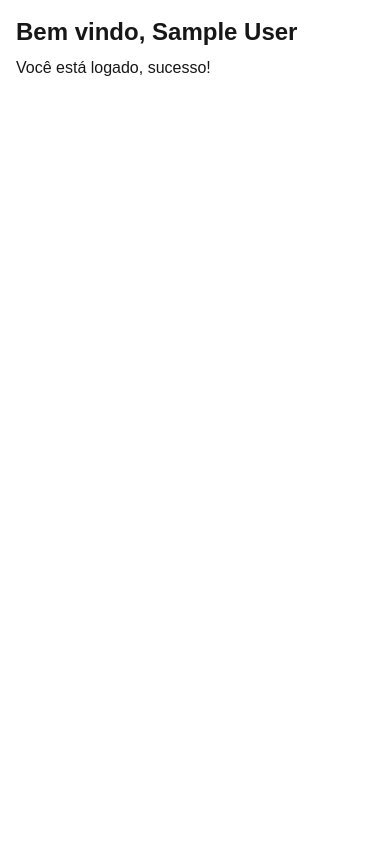
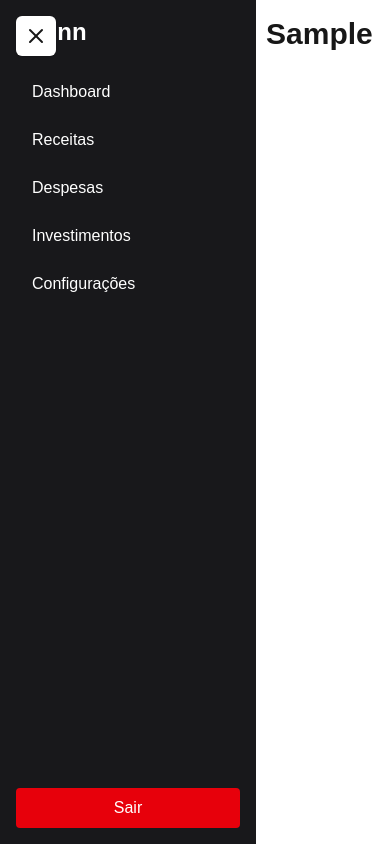
Before and after one commit to will10iam/72finn-app, a Next.js app: page /dashboard in a window 390 px wide. Built offline with nearby package versions, Linux system fonts and the light colour scheme; no server answers; sample sign-in values are in the browser's storage.

Commit message:
feat: criando sidebar responsivo

```diff
--- a/package.json
+++ b/package.json
@@ -13,11 +13,14 @@
 		"@auth/prisma-adapter": "^2.9.1",
 		"@prisma/client": "^6.2.1",
 		"bcrypt": "^6.0.0",
+		"clsx": "^2.1.1",
+		"lucide-react": "^0.523.0",
 		"next": "15.3.3",
 		"next-auth": "^4.24.11",
 		"prisma": "^6.2.1",
 		"react": "^19.0.0",
-		"react-dom": "^19.0.0"
+		"react-dom": "^19.0.0",
+		"tailwind-merge": "^3.3.1"
 	},
 	"devDependencies": {
 		"@eslint/eslintrc": "^3",
--- a/src/app/dashboard/page.tsx
+++ b/src/app/(private)/dashboard/page.tsx
@@ -1,5 +1,5 @@
 import { getServerSession } from "next-auth";
-import { authOptions } from "../api/auth/[...nextauth]/route";
+import { authOptions } from "../../api/auth/[...nextauth]/route";
 import { redirect } from "next/navigation";
 
 export default async function DashboardPage() {
@@ -10,9 +10,8 @@ export default async function DashboardPage() {
 	}
 
 	return (
-		<main className="p-4">
-			<h1 className="text-2xl font-bold">Bem vindo, {session.user?.name}</h1>
-			<p className="mt-2">Você está logado, sucesso!</p>
+		<main className="pl-20 lg:p-4 flex flex-col items-center justify-center">
+			<h1 className="text-3xl font-bold">Bem vindo, {session.user?.name}</h1>
 		</main>
 	);
 }
--- /dev/null
+++ b/src/app/(private)/layout.tsx
@@ -0,0 +1,23 @@
+"use client";
+
+import Sidebar from "@/components/sidebar";
+import { SessionProvider } from "next-auth/react";
+
+export default function PrivateLayout({
+	children,
+}: {
+	children: React.ReactNode;
+}) {
+	return (
+		<html lang="pt-BR">
+			<body className="flex">
+				<SessionProvider>
+					<div className="flex">
+						<Sidebar />
+						<main className="flex-1 p-4">{children}</main>
+					</div>
+				</SessionProvider>
+			</body>
+		</html>
+	);
+}
--- a/src/app/_components/logOutButton.tsx
+++ b/src/app/_components/logOutButton.tsx
@@ -6,7 +6,7 @@ export default function LogoutButton() {
 	return (
 		<button
 			onClick={() => signOut({ callbackUrl: "/login" })}
-			className="bg-red-600 text-white px-4 py-2 rounded hover:bg-red-700 transition"
+			className="bg-red-600 text-white px-4 py-2 rounded hover:bg-red-700 transition lg:mt-48"
 		>
 			Sair
 		</button>
--- /dev/null
+++ b/src/components/sidebar.tsx
@@ -0,0 +1,79 @@
+"use client";
+
+import { useState } from "react";
+import Link from "next/link";
+import { Menu, X } from "lucide-react";
+import { cn } from "@/lib/utils";
+import LogoutButton from "@/app/_components/logOutButton";
+
+const navItems = [
+	{ label: "Dashboard", href: "/dashboard" },
+	{ label: "Receitas", href: "/receitas" },
+	{ label: "Despesas", href: "/despesas" },
+	{ label: "Investimentos", href: "/investimentos" },
+	{ label: "Configurações", href: "/configuracoes" },
+];
+
+export default function Sidebar() {
+	const [open, setOpen] = useState(true);
+
+	return (
+		<div className="relative">
+			{/* Botão mobile */}
+			<button
+				onClick={() => setOpen(!open)}
+				className="lg:hidden p-2 m-2 z-50 fixed top-2 left-2 bg-white rounded-md shadow"
+			>
+				{open ? <X /> : <Menu />}
+			</button>
+
+			{/*Sidebar */}
+			<aside
+				className={cn(
+					"fixed top-0 left-0 h-full lg:h-screen bg-zinc-900 text-white p-4 flex flex-col justify-between transform transition-transform duration-300 z-40",
+					open ? "w-64 translate-x-0" : "w-20 -translate-x-full",
+					"lg:translate-x-0 lg:static"
+				)}
+			>
+				<div>
+					{/* Botão desktop (lg+) */}
+					<button
+						onClick={() => setOpen(!open)}
+						className="hidden lg:block p-2 mb-4 bg-zinc-800 rounded-md hover:bg-zinc-700 transition"
+					>
+						{open ? <X /> : <Menu />}
+					</button>
+					<h2
+						className={cn(
+							"text-2xl font-bold mb-6 transition-all",
+							!open && "opacity-0"
+						)}
+					>
+						72finn
+					</h2>
+					<nav className="flex flex-col gap-2">
+						{navItems.map((item) => (
+							<Link
+								key={item.href}
+								href={item.href}
+								className="p-2 rounded hover:bg-zinc-800 transition flex items-center"
+								onClick={() => setOpen(false)}
+							>
+								{/* Label que desaparece quando sidebar está fechado */}
+								<span
+									className={cn(
+										"transition-all duration-300",
+										open ? "opacity-100 ml-2" : "opacity-0 w-0"
+									)}
+								>
+									{item.label}
+								</span>
+							</Link>
+						))}
+					</nav>
+				</div>
+				<LogoutButton />
+			</aside>
+		</div>
+	);
+}
--- /dev/null
+++ b/src/lib/utils.ts
@@ -0,0 +1,6 @@
+import { clsx } from "clsx";
+import { twMerge } from "tailwind-merge";
+
+export function cn(...inputs: unknown[]) {
+	return twMerge(clsx(inputs));
+}
```
Also changed, not shown: 1 other file (tests, documents, lock files or other folders).
